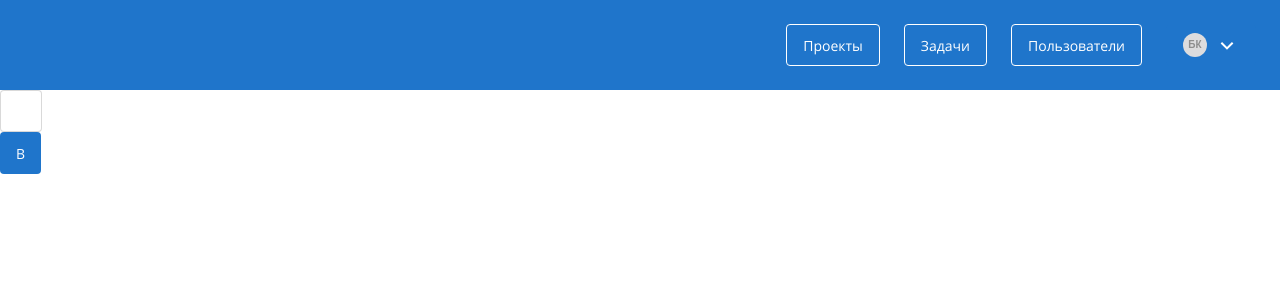
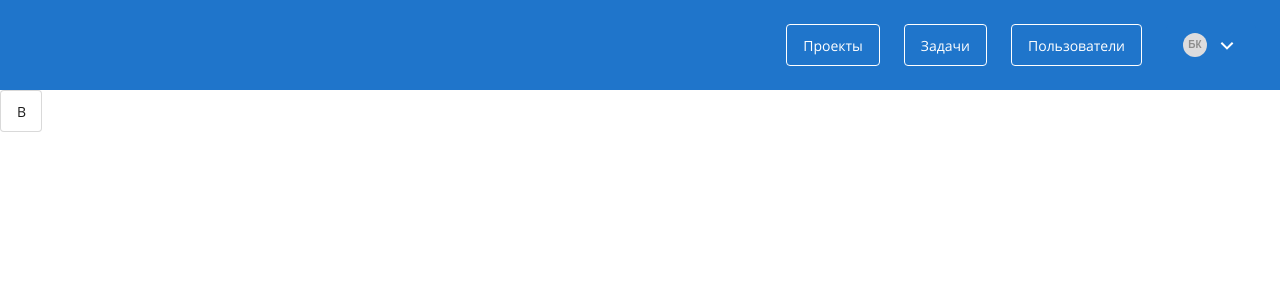
Before and after one commit to BKonstantine/task_management_system, a Vue app: page / in a window 1280 px wide. Shown: the top 300 px of the page. Built offline with nearby package versions, Linux system fonts and the light colour scheme.

Commit message:
fix: Исправить ButtonItem

```diff
--- a/src/App.vue
+++ b/src/App.vue
@@ -1,22 +1,22 @@
 <template>
   <div id="app" class="app">
     <NavBar />
-    <ButtonIcon><SvgIcon id="#dots" /></ButtonIcon>
-    <ButtonItem text="B" small="true" />
+    <!-- <ButtonIcon><SvgIcon id="#dots" /></ButtonIcon> -->
+    <ButtonItem text="B" small="true" secondary-style="true" />
   </div>
 </template>
 
 <script>
 import ButtonItem from "./components/UI/ButtonItem.vue";
 import NavBar from "@/components/NavBar.vue";
-import ButtonIcon from "./components/UI/ButtonIcon.vue";
-import SvgIcon from "./components/UI/SvgIcon.vue";
+/* import ButtonIcon from "./components/UI/ButtonIcon.vue";
+import SvgIcon from "./components/UI/SvgIcon.vue"; */
 export default {
   name: "App",
   components: {
     NavBar,
-    ButtonIcon,
-    SvgIcon,
+    /*  ButtonIcon,
+    SvgIcon, */
     ButtonItem,
   },
 };
--- a/src/components/UI/ButtonItem.vue
+++ b/src/components/UI/ButtonItem.vue
@@ -1,10 +1,5 @@
 <template>
-  <button
-    :class="buttonClasses"
-    :type="type"
-    :disabled="disabled"
-    class="button"
-  >
+  <button :class="classObject" :type="type" :disabled="disabled" class="button">
     {{ text }}
   </button>
 </template>
@@ -61,6 +56,10 @@ export default {
   background-color: $bgc-primary-default;
   @include font-setting(400, 14px, 19px, $font-color-secondary);
 
+  &_size_small {
+    width: 42px;
+  }
+
   &:hover {
     background-color: $bgc-primary-hover;
   }
@@ -95,9 +94,5 @@ export default {
       color: $font-color-disabled;
     }
   }
-
-  &_size_small {
-    width: 42px;
-  }
 }
 </style>
```
